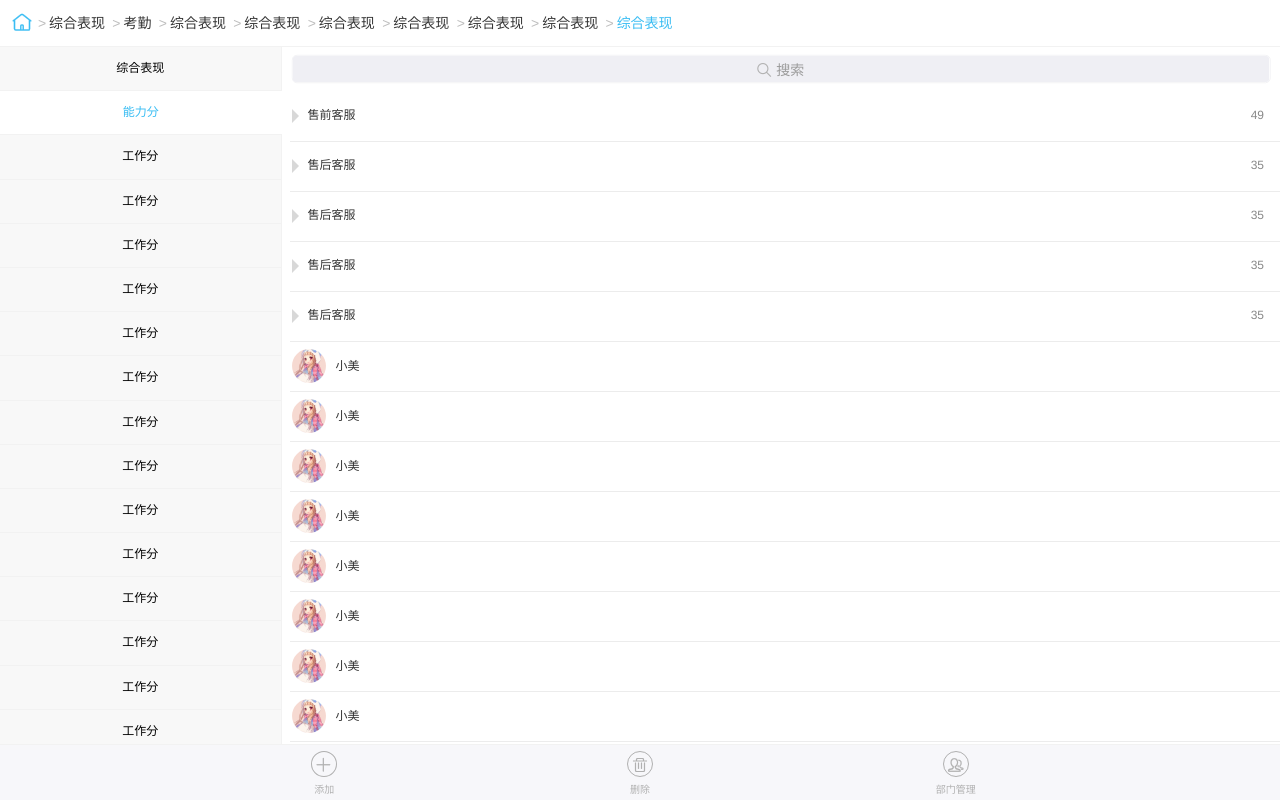
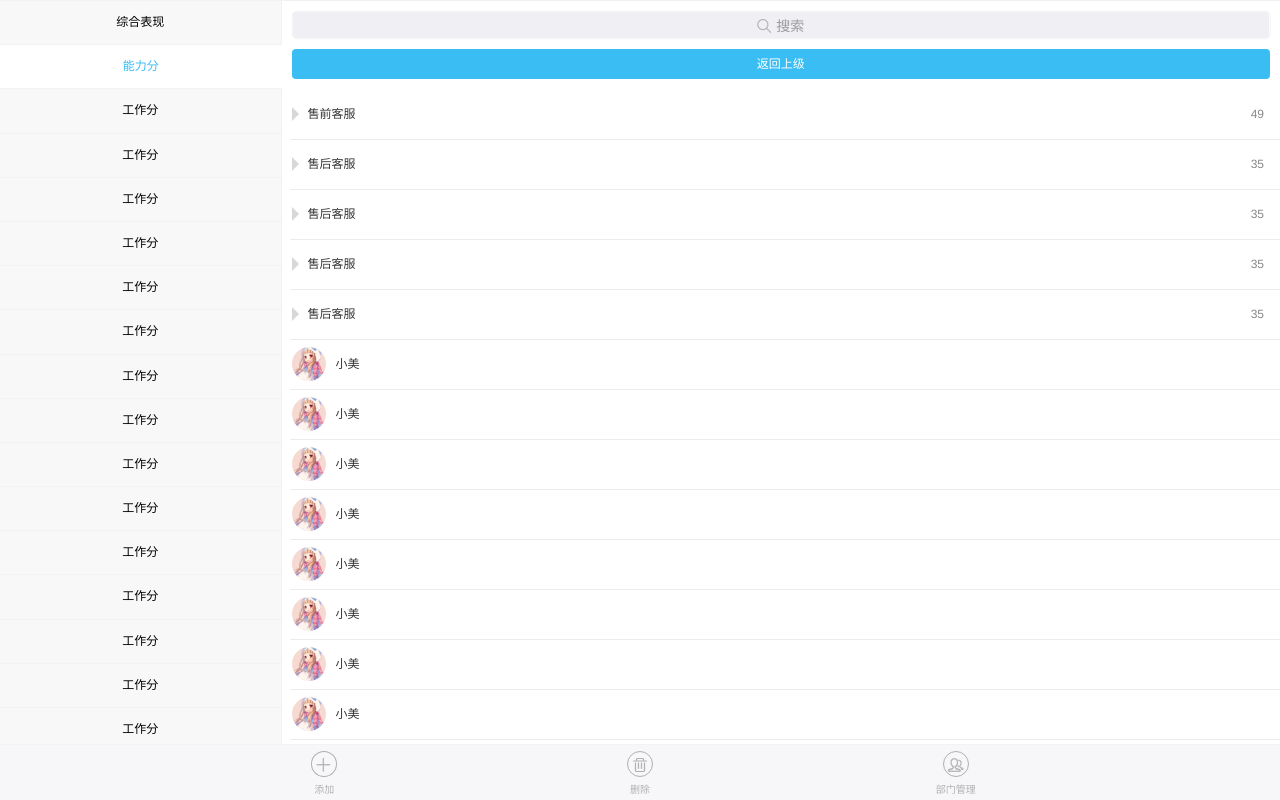
Before and after one commit to ZakZheng/JFXT, a website: page src/rule.html in a window 1280 px wide. Drawn offline with nearby package versions, Linux system fonts and the light colour scheme; files that its build step writes are made by us from their sources.

Commit message:
'添加动画README.md'

```diff
--- a/src/rule.html
+++ b/src/rule.html
@@ -16,7 +16,7 @@
 
 <body ontouchstart>
   <div class="rule-bar clearfix">
-    <div class="rule-top Scroll">
+<!--     <div class="rule-top Scroll">
   <div class="breadcrumb scroller">
     <a class="home" href="javascript:;" data-id="1"><i class="icon icon-27"></i></a>
     <a href="javascript:;" data-id="2">综合表现</a>
@@ -29,7 +29,7 @@
     <a href="javascript:;" data-id="9">综合表现</a>
     <a href="javascript:;" data-id="10">综合表现</a>
   </div>
-    </div>
+</div> -->
     <div class="rule-left Scroll">
       <ul class="rule-left-bar">
         <li>综合表现</li>
@@ -66,6 +66,7 @@
     <div class="rule-right-bar">
       <div class="rule-right-top clearfix">
         <div class="searchbar_wrap"></div>
+        <div class="returnPreLayer">返回上级</div>
       </div>
       <div class="rule-right Scroll">
         <div class="scroller">
@@ -73,32 +74,32 @@
             <a class="weui_cell animal-backgorund " href="javascript:;">
               <div class="weui_cell_bd weui_cell_primary">
                 <p>售前客服</p>
+                <div class="weui_cell_ft">49</div>
               </div>
-              <div class="weui_cell_ft">49</div>
             </a>
             <a class="weui_cell animal-backgorund " href="javascript:;">
               <div class="weui_cell_bd weui_cell_primary">
                 <p>售后客服</p>
+                <div class="weui_cell_ft">35</div>
               </div>
-              <div class="weui_cell_ft">35</div>
             </a>
             <a class="weui_cell animal-backgorund " href="javascript:;">
               <div class="weui_cell_bd weui_cell_primary">
                 <p>售后客服</p>
+                <div class="weui_cell_ft">35</div>
               </div>
-              <div class="weui_cell_ft">35</div>
             </a>
             <a class="weui_cell animal-backgorund " href="javascript:;">
               <div class="weui_cell_bd weui_cell_primary">
                 <p>售后客服</p>
+                <div class="weui_cell_ft">35</div>
               </div>
-              <div class="weui_cell_ft">35</div>
             </a>
             <a class="weui_cell animal-backgorund " href="javascript:;">
               <div class="weui_cell_bd weui_cell_primary">
                 <p>售后客服</p>
+                <div class="weui_cell_ft">35</div>
               </div>
-              <div class="weui_cell_ft">35</div>
             </a>
           </div>
           <div class="weui_cells article-list weui_cells_checkbox">
@@ -345,10 +346,10 @@
 
     //  开启滑动和点击事件
     $('.rule-bar').movingWindowClassifier({
-      headBar: ".rule-top",
+      // headBar: ".rule-top",
       listBar: ".rule-left",
       contentBar: ".rule-right",
-      headBarHeight: $('.rule-top').height(),
+      // headBarHeight: $('.rule-top').height(),
       listBarHeight: window.innerHeight - $('.rule-top').height() - $('#footer').height(),
       contentBarHeight: window.innerHeight - $('.rule-top').height() - $('.rule-right-top').height() - $('#footer').height(),
       confirm: function(ret) {
--- a/src/style/rule.less
+++ b/src/style/rule.less
@@ -156,8 +156,11 @@
       width: 78%;
       border-top: 1px solid @borderGrayColor;
       .rule-right-top {
+        padding: 10px 10px;
         .searchbar_wrap {
+          padding: 0;
           .weui_search_bar {
+            padding: 0;
             background-color: #fff;
             .weui_search_outer {
               background-color: transparent;
@@ -173,6 +176,15 @@
               content: none;
             }
           }
+        }
+        .returnPreLayer {
+          font-size: 12px;
+          text-align: center;
+          border-radius: 4px;
+          background-color: @mainColor;
+          color: #fff;
+          margin-top: 10px;
+          line-height: 30px;
         }
       }
       .rule-right {
@@ -199,6 +211,7 @@
               padding-left: 16px;
               height: 18px;
               z-index: 6;
+              line-height: 18px;
               &::before {
                 content: "";
                 width: 0;
@@ -209,11 +222,13 @@
                 left: 0;
                 top: 2px;
               }
-            }
-            .weui_cell_ft {
-              height: 18px;
-              &::after {
-                content: none;
+              p {
+                float: left;
+              }
+              .weui_cell_ft {
+                &::after {
+                  content: none;
+                }
               }
             }
           }
@@ -340,7 +355,7 @@
     }
     &.active {
       .animal-backgorund-mask {
-        opacity: 0;
+        opacity: 0.5;
         border-color: #efefef;
         border-width: 80px;
         transform: scale(5);
```
Also changed, not shown: README.md. Lines whose indentation alone changed are shown as unchanged.
